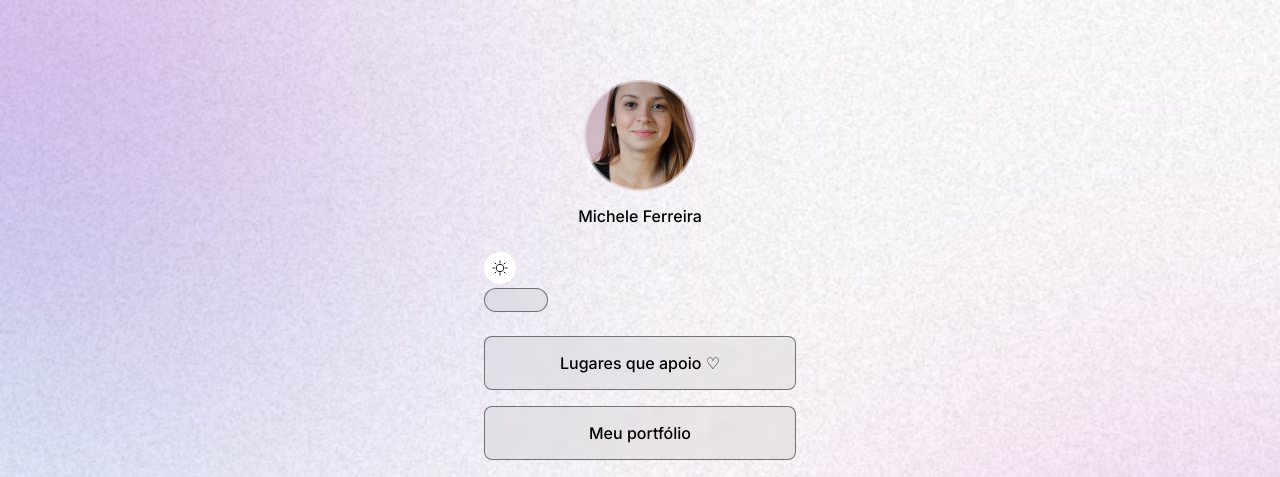
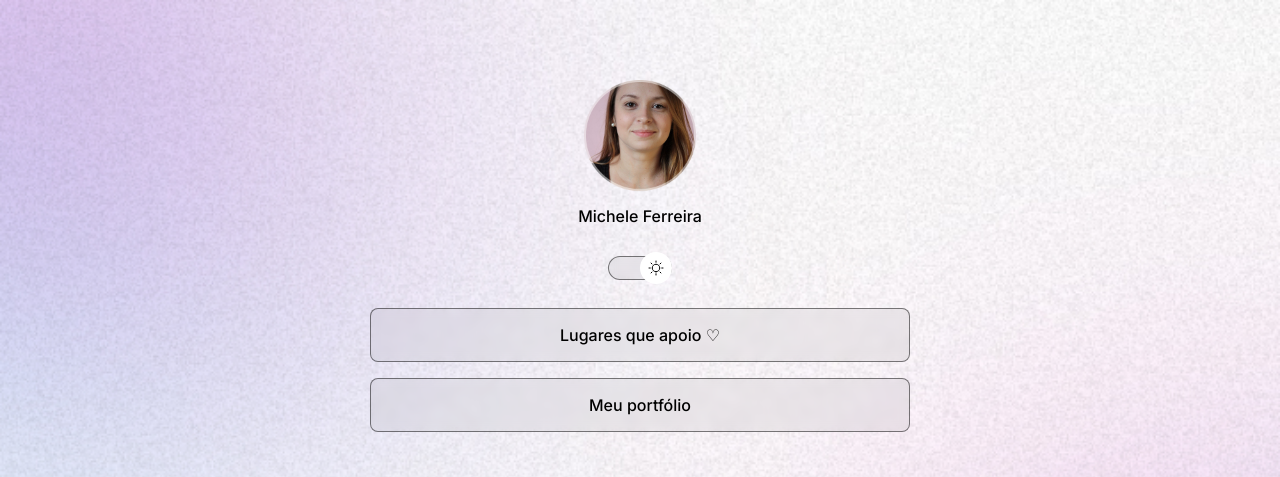
Before and after one commit to michele-nf/cartao-online, a plain HTML site: page index.html in a window 1280 px wide. Shown: the top 477 px of the page. Drawn offline with nearby package versions, Linux system fonts and the light colour scheme.

Commit message:
Estiliza e posiciona elementos switch.

```diff
--- a/style.css
+++ b/style.css
@@ -26,6 +26,7 @@
 
 body {
   background: var(--bg-url) no-repeat top center/cover;
+  height: 100vh;
 }
 
 body * {
@@ -34,7 +35,8 @@ body * {
 }
 
 #container {
-  width: 360px;
+  width: 100%;
+  max-width: 588px;
   margin: 56px auto 0px;
   padding: 0 24px;
 }
@@ -51,18 +53,34 @@ body * {
 
 #profile p {
   font-weight: 500;
-  font-size: 16px;
   line-height: 24px;
   margin-top: 8px;
 }
 
 /* switch */
+#switch {
+  position: relative;
+  width: 64px;
+  margin: 4px auto;
+}
+
 #switch button {
   width: 32px;
   height: 32px;
   background: white var(--switch-bg-url) no-repeat center;
   border: 0;
   border-radius: 50%;
+
+  position: absolute;
+  top: 50%;
+  left: 0;
+  z-index: 1;
+  transform: translateY(-50%);
+}
+
+.light #switch button {
+  left: initial;
+  right: 0;
 }
 
 #switch span {
@@ -76,12 +94,14 @@ body * {
   border-radius: 9999px;
 }
 
-/* Links */
+/* links */
 ul {
   list-style: none;
+
   display: flex;
   flex-direction: column;
   gap: 16px;
+
   padding: 24px 0;
 }
 
@@ -89,14 +109,19 @@ ul li a {
   display: flex;
   align-items: center;
   justify-content: center;
+
   padding: 16px 24px;
+
   background: var(--surface-color);
   border: 1px solid var(--stroke-color);
   border-radius: 8px;
+
   backdrop-filter: blur(4px);
   -webkit-backdrop-filter: blur(4px);
+
   text-decoration: none;
   font-weight: 500;
+
   transition: background 0.2s;
 }
 
@@ -110,7 +135,9 @@ ul li a:hover {
 #social-links {
   display: flex;
   justify-content: center;
+
   padding: 24px 0;
+
   font-size: 24px;
 }
 
@@ -119,6 +146,7 @@ ul li a:hover {
   align-items: center;
   justify-content: center;
   padding: 16px;
+
   transition: background 0.2s;
   border-radius: 50%;
 }
@@ -130,4 +158,5 @@ ul li a:hover {
 footer {
   padding: 24px 0;
   text-align: center;
+  font-size: 14px;
 }
```
